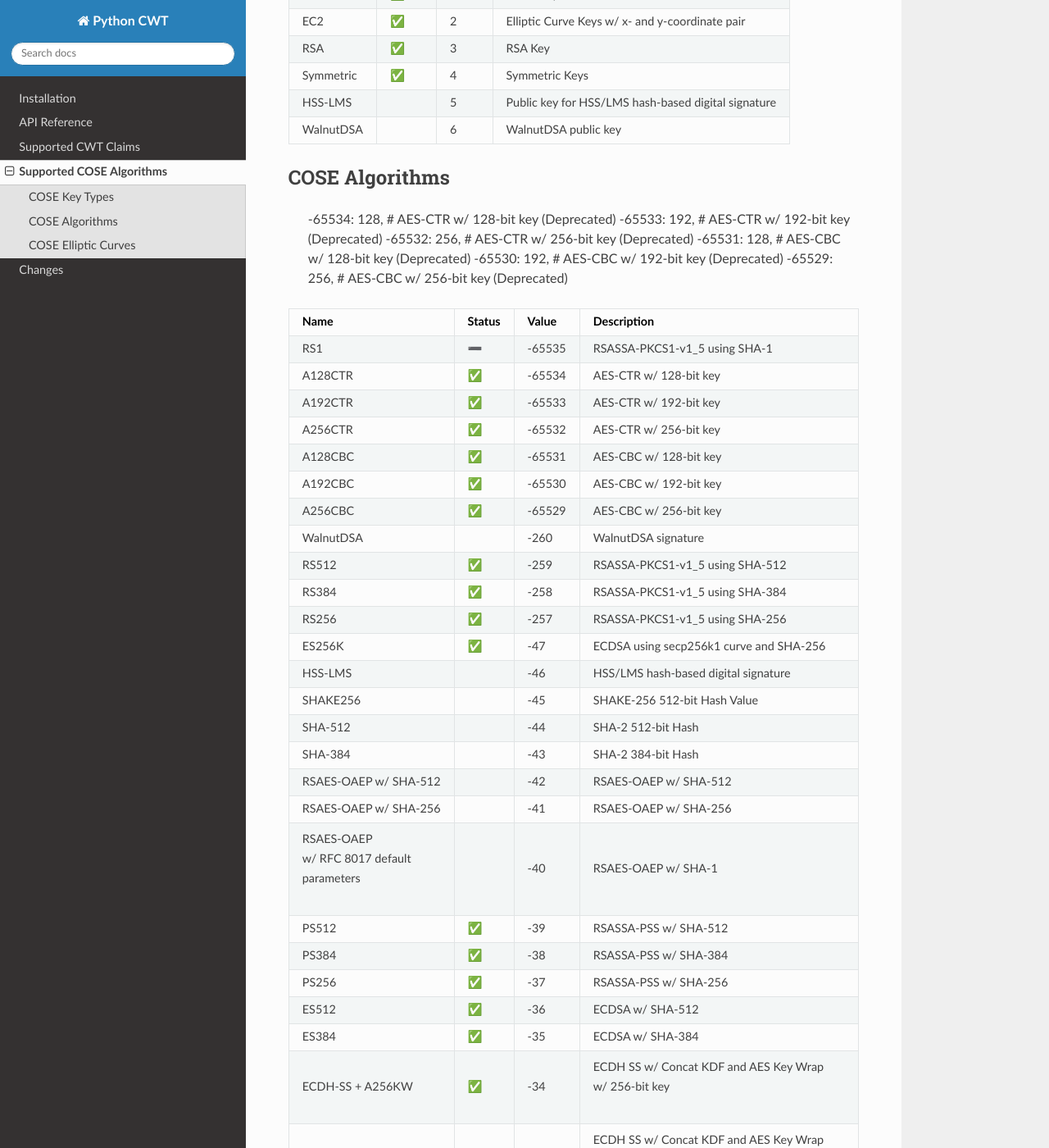
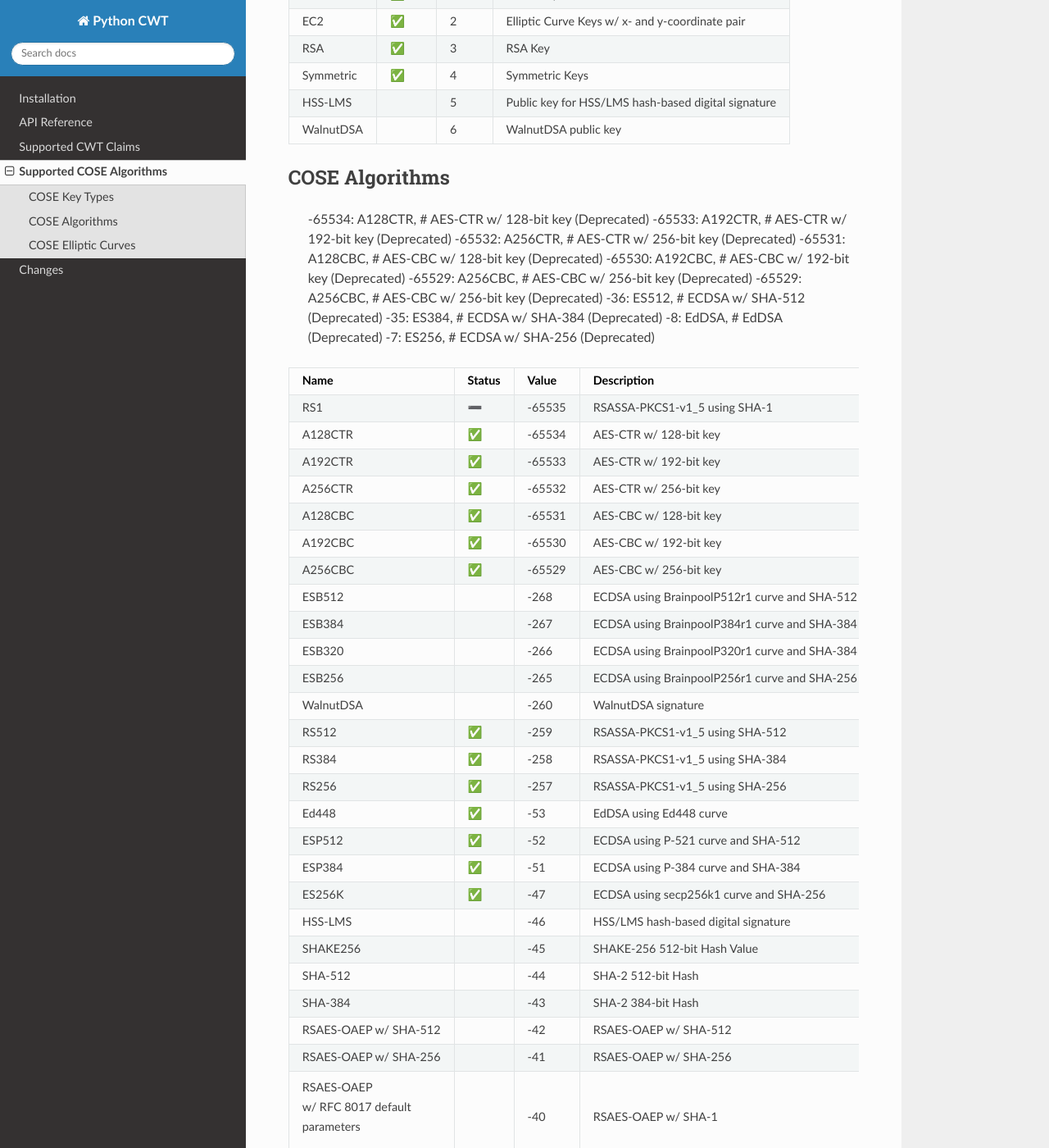
Before and after one commit to dajiaji/python-cwt, a Sphinx documentation site: the page built from docs/algorithms.rst, in a window 1280 px wide and 1400 px high, scrolled down 416 px. Shown: the whole window at 82% size. Built offline with Sphinx 7.4.7 and the Read the Docs theme 3.1.0, drawn with Linux system fonts in a browser that asks for light colours; some of the changed text lies outside the part shown.

Commit message:
Update algorithms and supported specs for fully specified algs.

```diff
--- a/docs/algorithms.rst
+++ b/docs/algorithms.rst
@@ -30,12 +30,17 @@ COSE Key Types
 COSE Algorithms
 ---------------
 
-    -65534: 128,  # AES-CTR w/ 128-bit key (Deprecated)
-    -65533: 192,  # AES-CTR w/ 192-bit key (Deprecated)
-    -65532: 256,  # AES-CTR w/ 256-bit key (Deprecated)
-    -65531: 128,  # AES-CBC w/ 128-bit key (Deprecated)
-    -65530: 192,  # AES-CBC w/ 192-bit key (Deprecated)
-    -65529: 256,  # AES-CBC w/ 256-bit key (Deprecated)
+    -65534: A128CTR,  # AES-CTR w/ 128-bit key (Deprecated)
+    -65533: A192CTR,  # AES-CTR w/ 192-bit key (Deprecated)
+    -65532: A256CTR,  # AES-CTR w/ 256-bit key (Deprecated)
+    -65531: A128CBC,  # AES-CBC w/ 128-bit key (Deprecated)
+    -65530: A192CBC,  # AES-CBC w/ 192-bit key (Deprecated)
+    -65529: A256CBC,  # AES-CBC w/ 256-bit key (Deprecated)
+    -65529: A256CBC,  # AES-CBC w/ 256-bit key (Deprecated)
+    -36: ES512,  # ECDSA w/ SHA-512 (Deprecated)
+    -35: ES384,  # ECDSA w/ SHA-384 (Deprecated)
+    -8: EdDSA,  # EdDSA (Deprecated)
+    -7: ES256,  # ECDSA w/ SHA-256 (Deprecated)
 
 +------------------------+--------+-------+-----------------------------------------------------+
 | Name                   | Status | Value | Description                                         |
@@ -54,6 +59,14 @@ COSE Algorithms
 +------------------------+--------+-------+-----------------------------------------------------+
 | A256CBC                | ✅     | -65529| AES-CBC w/ 256-bit key                              |
 +------------------------+--------+-------+-----------------------------------------------------+
+| ESB512                 |        | -268  | ECDSA using BrainpoolP512r1 curve and SHA-512       |
++------------------------+--------+-------+-----------------------------------------------------+
+| ESB384                 |        | -267  | ECDSA using BrainpoolP384r1 curve and SHA-384       |
++------------------------+--------+-------+-----------------------------------------------------+
+| ESB320                 |        | -266  | ECDSA using BrainpoolP320r1 curve and SHA-384       |
++------------------------+--------+-------+-----------------------------------------------------+
+| ESB256                 |        | -265  | ECDSA using BrainpoolP256r1 curve and SHA-256       |
++------------------------+--------+-------+-----------------------------------------------------+
 | WalnutDSA              |        | -260  | WalnutDSA signature                                 |
 +------------------------+--------+-------+-----------------------------------------------------+
 | RS512                  | ✅     | -259  | RSASSA-PKCS1-v1_5 using SHA-512                     |
@@ -61,6 +74,12 @@ COSE Algorithms
 | RS384                  | ✅     | -258  | RSASSA-PKCS1-v1_5 using SHA-384                     |
 +------------------------+--------+-------+-----------------------------------------------------+
 | RS256                  | ✅     | -257  | RSASSA-PKCS1-v1_5 using SHA-256                     |
++------------------------+--------+-------+-----------------------------------------------------+
+| Ed448                  | ✅     | -53   | EdDSA using Ed448 curve                             |
++------------------------+--------+-------+-----------------------------------------------------+
+| ESP512                 | ✅     | -52   | ECDSA using P-521 curve and SHA-512                 |
++------------------------+--------+-------+-----------------------------------------------------+
+| ESP384                 | ✅     | -51   | ECDSA using P-384 curve and SHA-384                 |
 +------------------------+--------+-------+-----------------------------------------------------+
 | ES256K                 | ✅     | -47   | ECDSA using secp256k1 curve and SHA-256             |
 +------------------------+--------+-------+-----------------------------------------------------+
@@ -116,6 +135,8 @@ COSE Algorithms
 +------------------------+--------+-------+-----------------------------------------------------+
 | ECDH-ES + HKDF-256     | ✅     | -25   | ECDH ES w/ HKDF - generate key directly             |
 +------------------------+--------+-------+-----------------------------------------------------+
+| Ed25519                | ✅     | -19    | EdDSA using Ed25519 curve                          |
++------------------------+--------+-------+-----------------------------------------------------+
 | SHAKE128               |        | -18   | SHAKE-128 256-bit Hash Value                        |
 +------------------------+--------+-------+-----------------------------------------------------+
 | SHA-512/256            |        | -17   | SHA-2 512-bit Hash truncated to 256-bits            |
@@ -133,6 +154,8 @@ COSE Algorithms
 | direct+HKDF-SHA-512    | ✅     | -11   | Shared secret w/ HKDF and SHA-512                   |
 +------------------------+--------+-------+-----------------------------------------------------+
 | direct+HKDF-SHA-256    | ✅     | -10   | Shared secret w/ HKDF and SHA-256                   |
++------------------------+--------+-------+-----------------------------------------------------+
+| ESP256                 | ✅     | -9    | ECDSA using P-256 curve and SHA-256                 |
 +------------------------+--------+-------+-----------------------------------------------------+
 | EdDSA                  | ✅     | -8    | EdDSA                                               |
 +------------------------+--------+-------+-----------------------------------------------------+
```
Also changed, not shown: README.md (+2 -0 lines).
